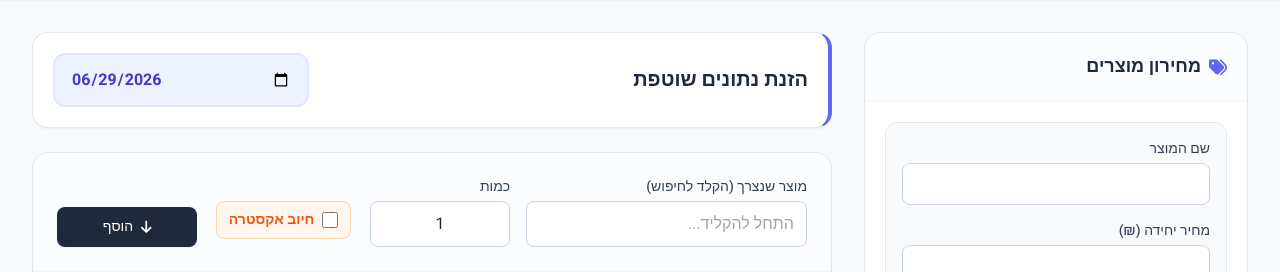
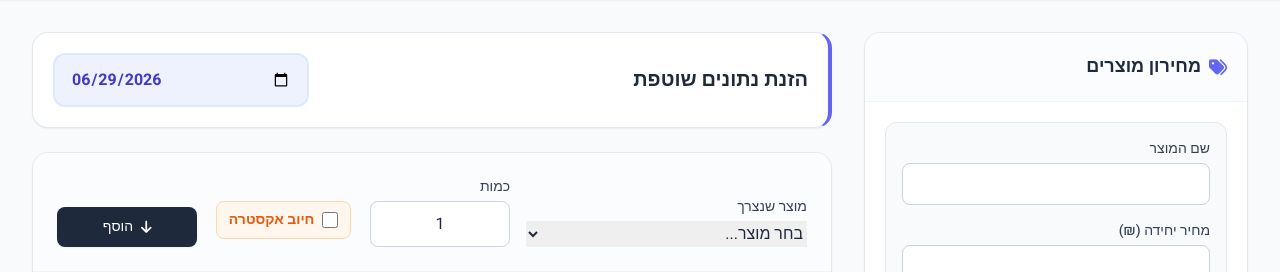
Before and after one commit to mv89-heb/smart_pricing, a Flask app: page / in a window 1280 px wide. Shown: the part 65-337 px from the top of the page. Run offline with Flask 3, Linux system fonts and the light colour scheme; the visitor is signed in with stand-in values (Sample User, id 1); data that the repository does not hold is empty; some libraries are stand-ins or nearby versions.

Commit message:
Update index.html

```diff
--- a/templates/index.html
+++ b/templates/index.html
@@ -113,13 +113,13 @@
                     <div class="p-6 border-b border-slate-100 bg-slate-50/50">
                         <form id="entry-form" class="flex flex-col sm:flex-row items-end gap-4">
 
-                            <div class="w-full sm:w-2/5">
-                                <label class="block text-sm font-medium text-slate-700 mb-1">מוצר שנצרך (הקלד לחיפוש)</label>
-                                <input list="products-list" id="entry-prod-input" placeholder="התחל להקליד..." required class="block w-full py-2.5 px-3 border border-slate-300 rounded-lg outline-none focus:ring-2 focus:ring-primary-500 bg-white">
-                                <datalist id="products-list"></datalist>
-                            </div>
-
-                            <div class="w-full sm:w-1/5">
+                    <div class="w-full sm:w-2/5">
+                        <label class="block text-sm font-medium text-slate-700 mb-1">מוצר שנצרך</label>
+                        <select id="entry-prod-select-ui" required class="w-full">
+                            <option value="">בחר מוצר...</option>
+                        </select>
+                    </div>
+                                                <div class="w-full sm:w-1/5">
                                 <label class="block text-sm font-medium text-slate-700 mb-1">כמות</label>
                                 <input type="number" id="entry-qty" step="0.01" value="1" min="0.01" required class="block w-full py-2.5 px-3 border border-slate-300 rounded-lg outline-none text-center focus:ring-2 focus:ring-primary-500">
                             </div>
```
